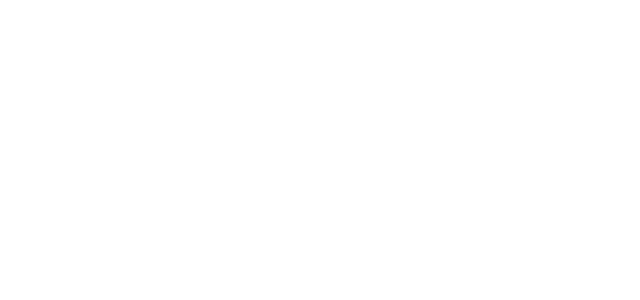
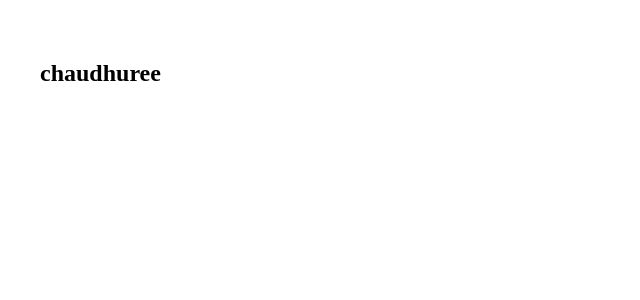
Before and after one commit to chaudhuree/styledcomponent, a React (Create React App) app: page / in a window 1280 px wide. Shown: the top 300 px of the page, without its empty margins (0-640 px from the left). Built offline with nearby package versions, Linux system fonts and the light colour scheme.

Commit message:
docs: scratch setup

```diff
--- a/src/App.js
+++ b/src/App.js
@@ -1,11 +1,15 @@
-import React from 'react';
+import React from "react";
+import styled from "styled-components";
+
+const Wrapper = styled.section`
+  padding: 2em;
+`;
 
 function App() {
   return (
-    <>
-
-
-    </>
+    <Wrapper>
+      <h1>chaudhuree</h1>
+    </Wrapper>
   );
 }
 
```
